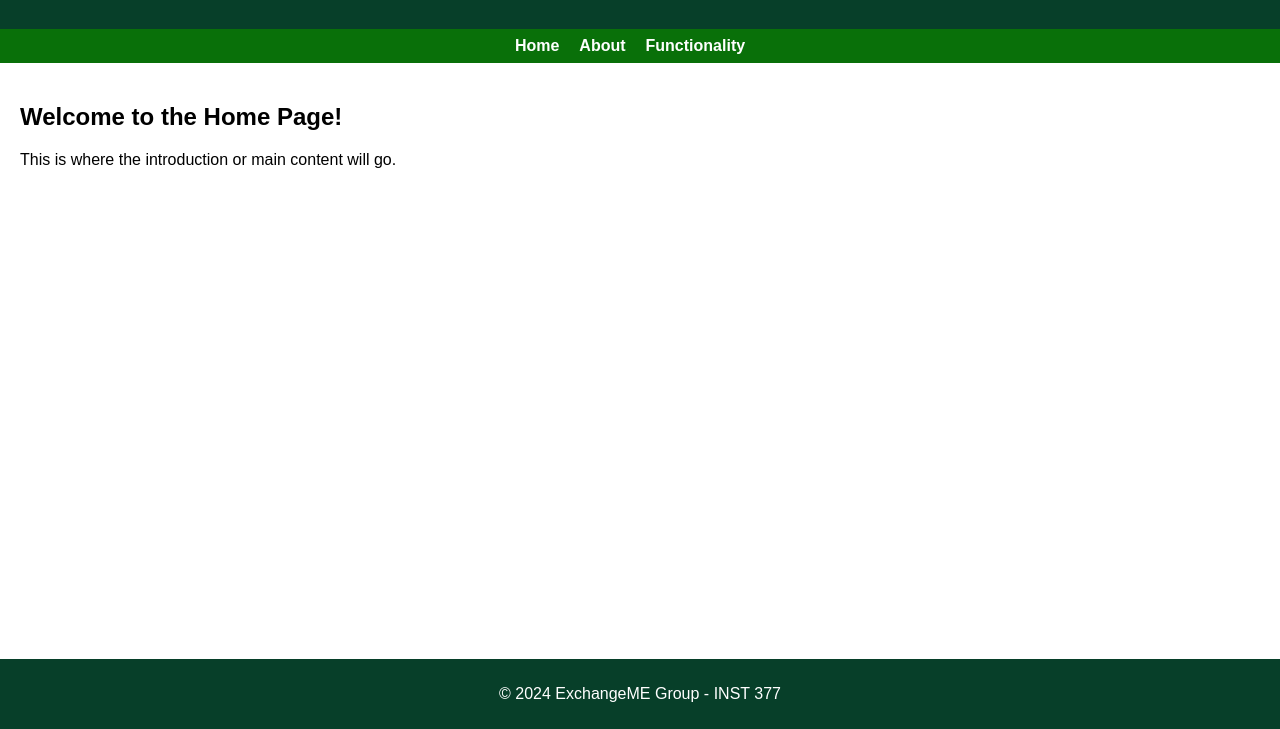
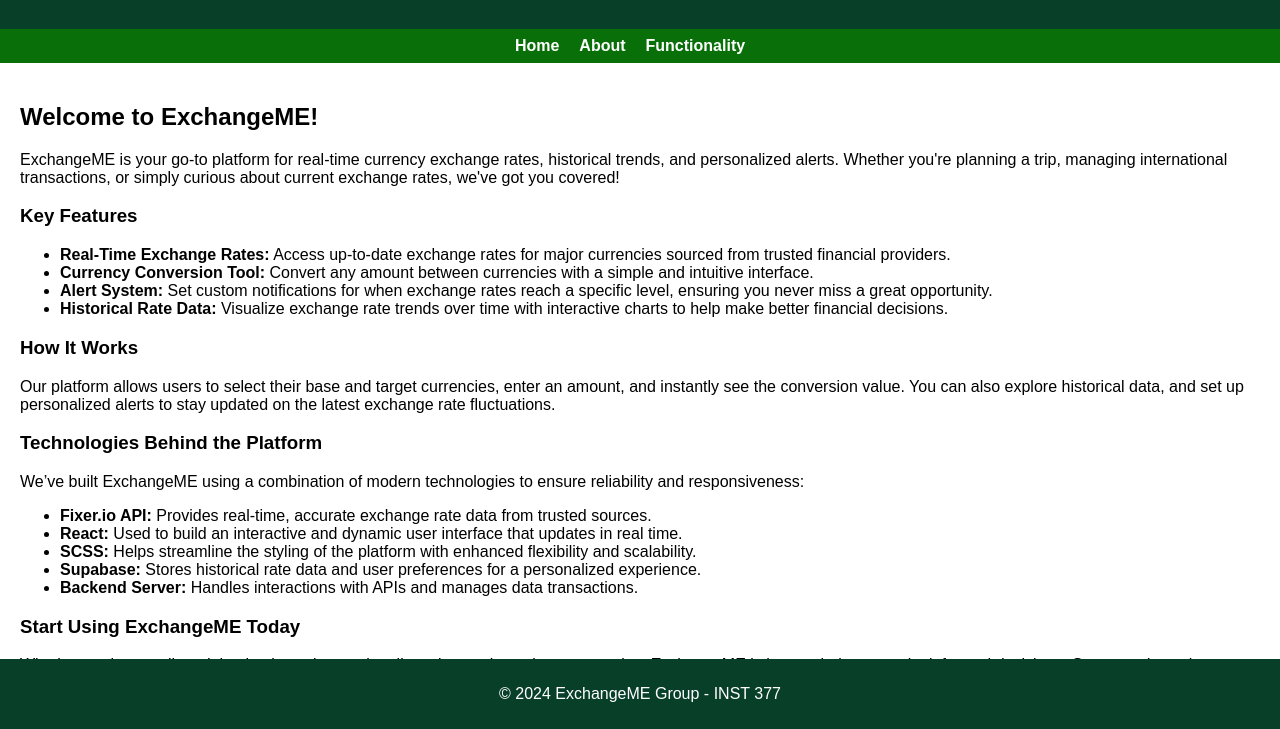
Before and after one commit to loconick/377-Final-Group-Project, a plain HTML site: page Index.html in a window 1280 px wide. Shown: the part 71-800 px from the top of the page. Drawn offline with Linux system fonts and the light colour scheme; a web font is replaced by a local one.

Commit message:
Update Index.html

```diff
--- a/Index.html
+++ b/Index.html
@@ -6,6 +6,9 @@
   <meta name="viewport" content="width=device-width, initial-scale=1.0">
   <title>Home Page</title>
   <link rel="stylesheet" href="Main.css">
+  <link rel="preconnect" href="https://fonts.googleapis.com">
+  <link rel="preconnect" href="https://fonts.gstatic.com" crossorigin>
+  <link href="https://fonts.googleapis.com/css2?family=Playwrite+HR+Lijeva:wght@100..400&family=Poppins:ital,wght@0,100;0,200;0,300;0,400;0,500;0,600;0,700;0,800;0,900;1,100;1,200;1,300;1,400;1,500;1,600;1,700;1,800;1,900&display=swap" rel="stylesheet">
 </head>
 <body>
 
@@ -25,9 +28,34 @@
 
   <!-- Main Content -->
   <main>
-    <h2>Welcome to the Home Page!</h2>
-    <p>This is where the introduction or main content will go.</p>
+    <h2 class="poppins-thin">Welcome to ExchangeME!</h2>
+    <p>ExchangeME is your go-to platform for real-time currency exchange rates, historical trends, and personalized alerts. Whether you're planning a trip, managing international transactions, or simply curious about current exchange rates, we've got you covered!</p>
+
+    <h3>Key Features</h3>
+    <ul>
+      <li><strong>Real-Time Exchange Rates:</strong> Access up-to-date exchange rates for major currencies sourced from trusted financial providers.</li>
+      <li><strong>Currency Conversion Tool:</strong> Convert any amount between currencies with a simple and intuitive interface.</li>
+      <li><strong>Alert System:</strong> Set custom notifications for when exchange rates reach a specific level, ensuring you never miss a great opportunity.</li>
+      <li><strong>Historical Rate Data:</strong> Visualize exchange rate trends over time with interactive charts to help make better financial decisions.</li>
+    </ul>
+
+    <h3>How It Works</h3>
+    <p>Our platform allows users to select their base and target currencies, enter an amount, and instantly see the conversion value. You can also explore historical data, and set up personalized alerts to stay updated on the latest exchange rate fluctuations.</p>
+
+    <h3>Technologies Behind the Platform</h3>
+    <p>We’ve built ExchangeME using a combination of modern technologies to ensure reliability and responsiveness:</p>
+    <ul>
+      <li><strong>Fixer.io API:</strong> Provides real-time, accurate exchange rate data from trusted sources.</li>
+      <li><strong>React:</strong> Used to build an interactive and dynamic user interface that updates in real time.</li>
+      <li><strong>SCSS:</strong> Helps streamline the styling of the platform with enhanced flexibility and scalability.</li>
+      <li><strong>Supabase:</strong> Stores historical rate data and user preferences for a personalized experience.</li>
+      <li><strong>Backend Server:</strong> Handles interactions with APIs and manages data transactions.</li>
+    </ul>
+
+    <h3>Start Using ExchangeME Today</h3>
+    <p>Whether you're traveling, doing business internationally, or just curious about currencies, ExchangeME is here to help you make informed decisions. Get started now by selecting your base and target currencies!</p>
   </main>
+
 
   <!-- Footer -->
   <footer>
```
